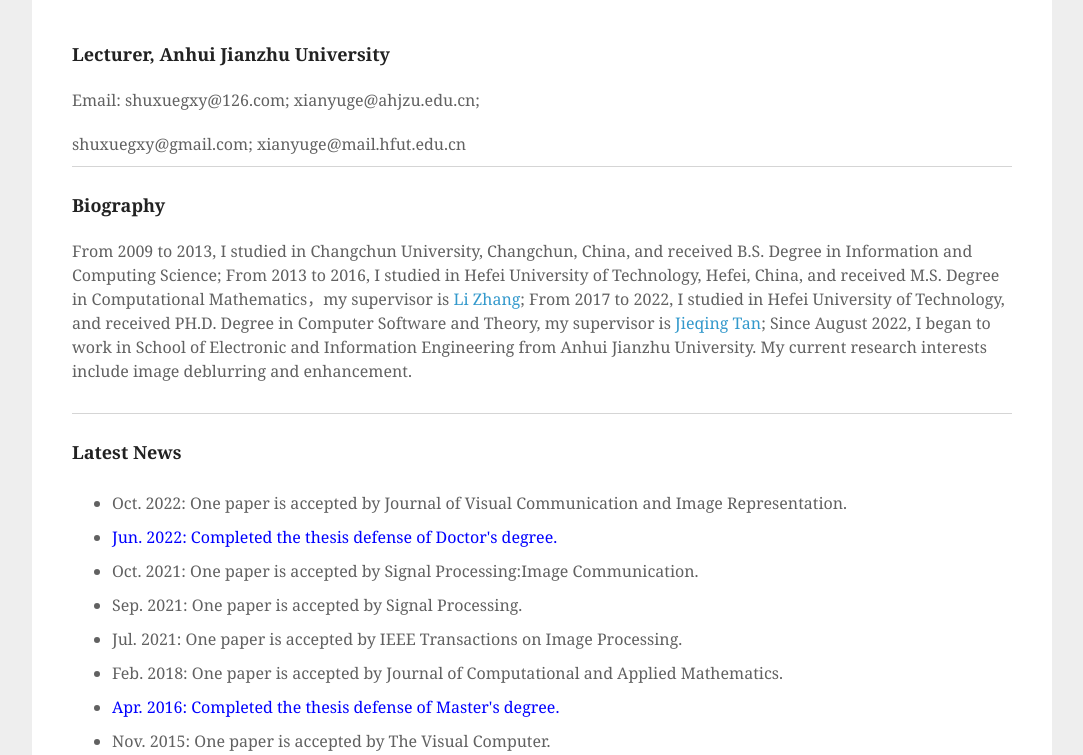
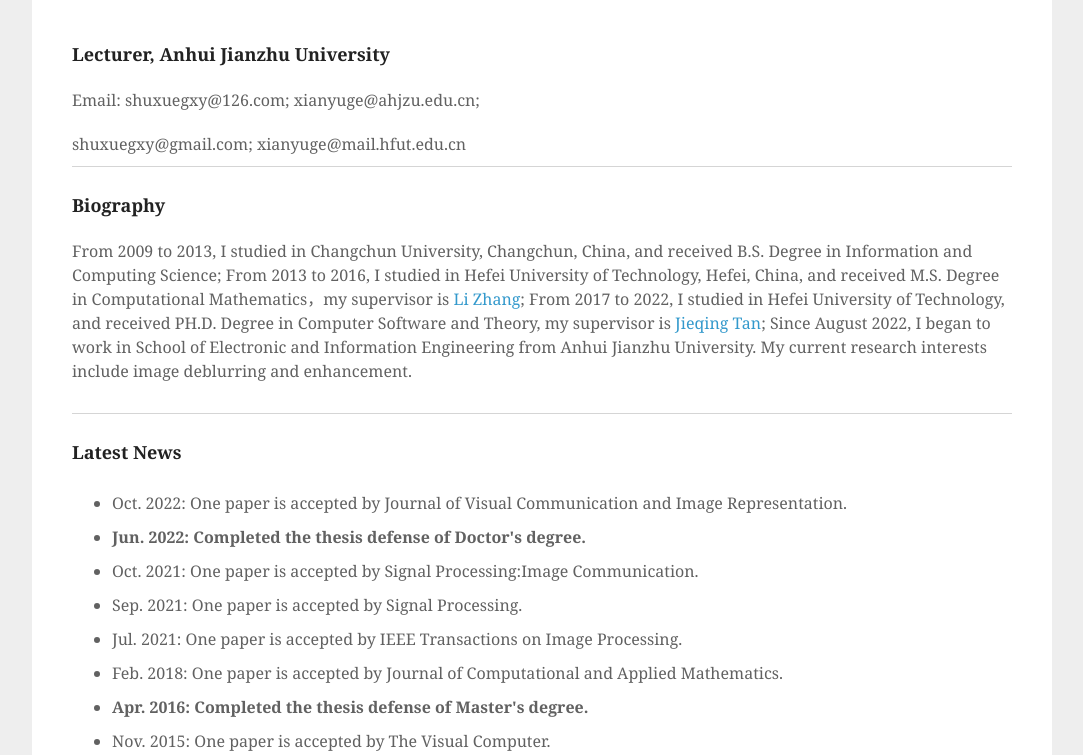
Before and after one commit to gexianyu/gexianyu.github.io, a plain HTML site: page index.html in a window 1280 px wide. Shown: the part 193-948 px from the top of the page, without its empty margins (138-1221 px from the left). Drawn offline with Linux system fonts and the light colour scheme.

Commit message:
Update index.html

```diff
--- a/index.html
+++ b/index.html
@@ -42,12 +42,12 @@
                 <p class="p-head">Latest News</p>
                 <ul>
 		    <li>Oct. 2022: One paper is accepted by Journal of Visual Communication and Image Representation.</li>
-		    <li><font color="blue">Jun. 2022: Completed the thesis defense of Doctor's degree.</font></li>
+		    <li><b>Jun. 2022: Completed the thesis defense of Doctor's degree.</b></li>
 	            <li>Oct. 2021: One paper is accepted by Signal Processing:Image Communication.</li>
                     <li>Sep. 2021: One paper is accepted by Signal Processing.</li>
 		    <li>Jul. 2021: One paper is accepted by IEEE Transactions on Image Processing.</li>
 		    <li>Feb. 2018: One paper is accepted by Journal of Computational and Applied Mathematics.</li>
-		    <li><font color="blue">Apr. 2016: Completed the thesis defense of Master's degree.</font></li>
+		    <li><b>Apr. 2016: Completed the thesis defense of Master's degree.</b></li>
 		    <li>Nov. 2015: One paper is accepted by The Visual Computer.</li>
 		    <li>Sep. 2015: One paper is accepted by 6th International Conference on Digital Home .</li>
 	            <li>Oct. 2015: One paper is accepted by Journal of Computer Research and Development (EI).</li>
```
